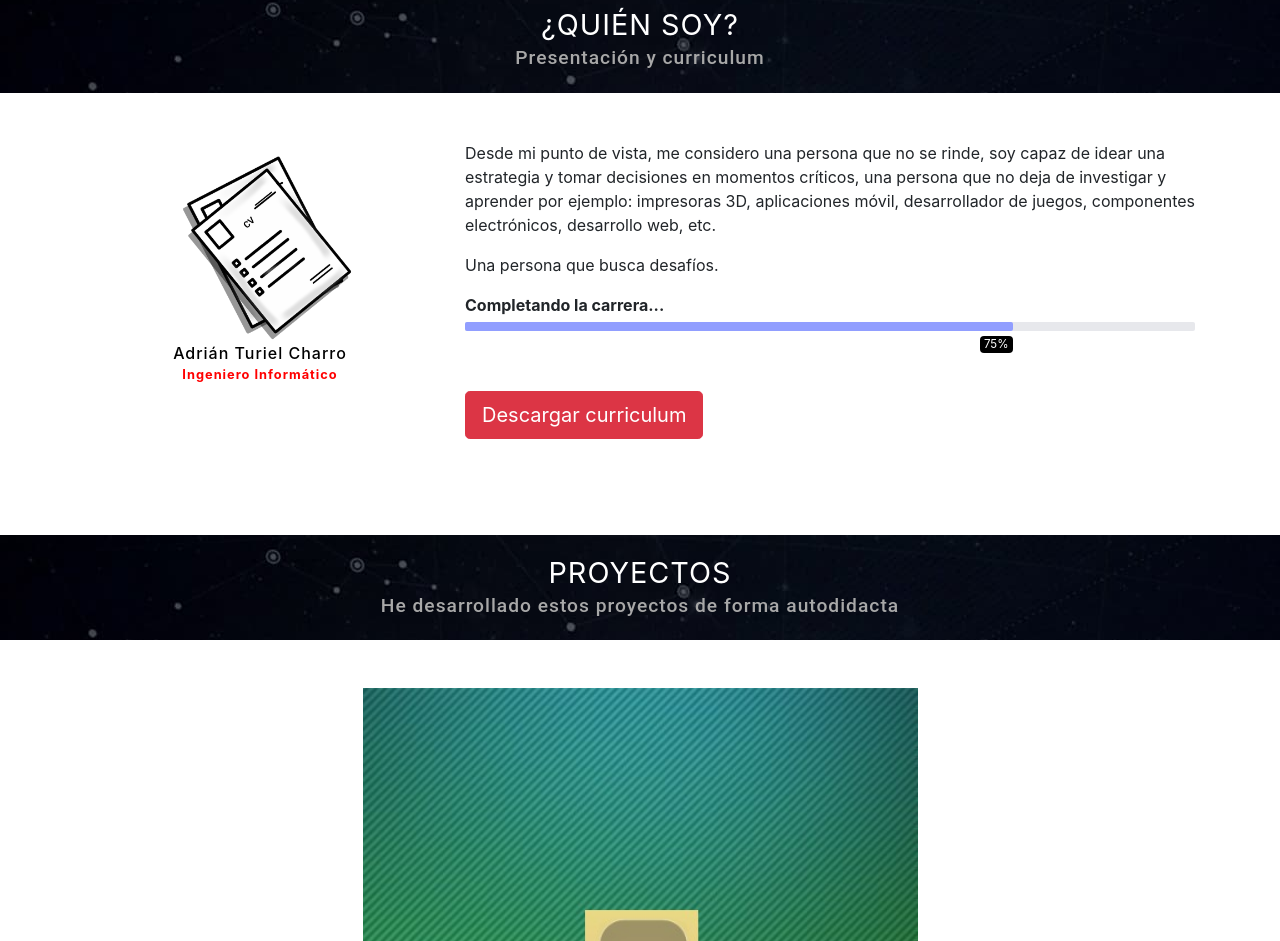
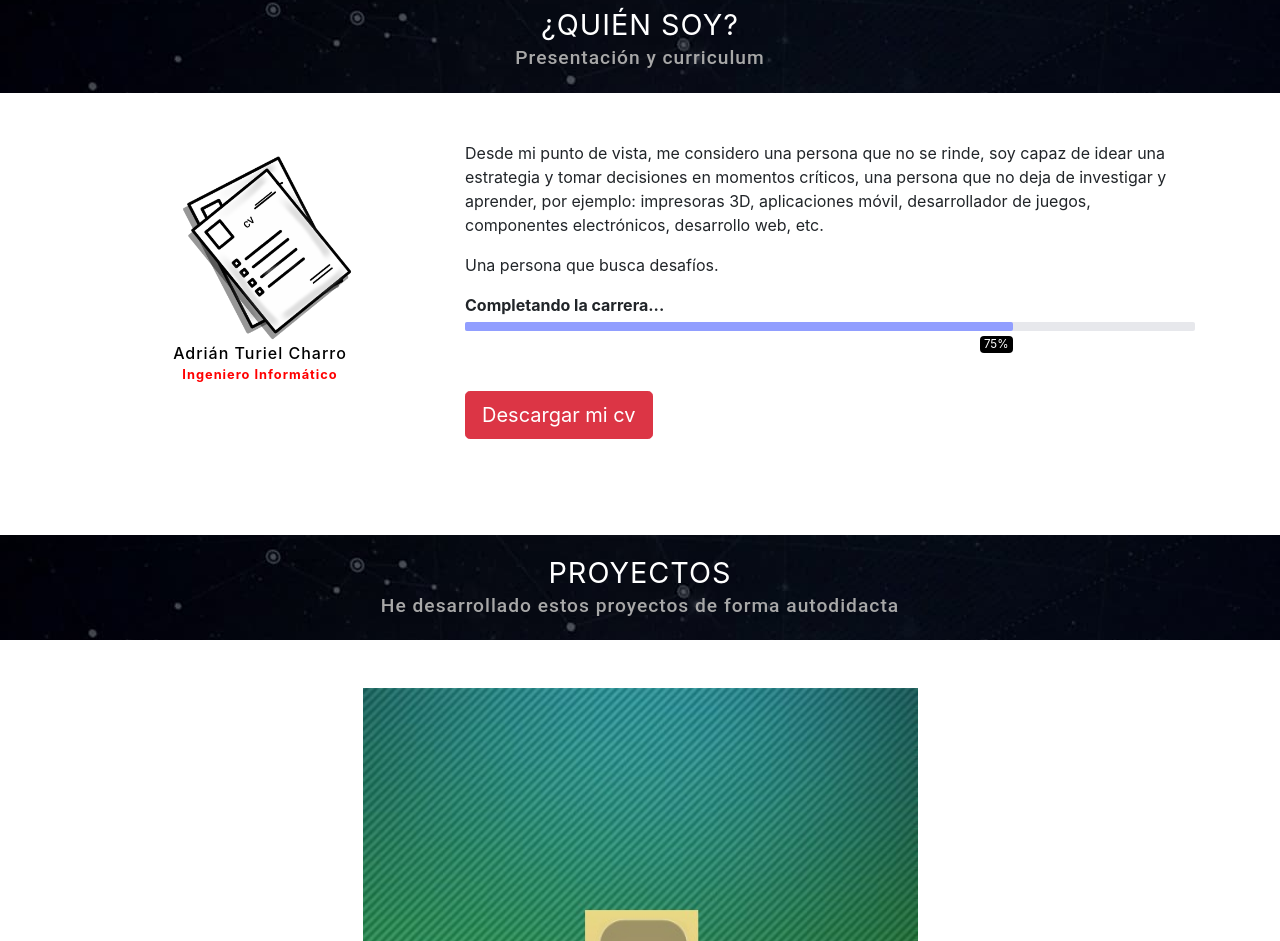
Before and after one commit to atuch17/atuch_web, a plain HTML site: page index.html in a window 1280 px wide. Shown: the part 768-1709 px from the top of the page. Drawn offline with nearby package versions, Linux system fonts and the light colour scheme.

Commit message:
Update index.html

```diff
--- a/index.html
+++ b/index.html
@@ -81,7 +81,7 @@
 				</div>
 
 				<div class="col-md-8 col-sm-6 ">
-					<p>Desde mi punto de vista, me considero una persona que no se rinde, soy capaz de idear una estrategia y tomar decisiones en momentos críticos, una persona que no deja de investigar y aprender por ejemplo: impresoras 3D, aplicaciones móvil, desarrollador de juegos, componentes electrónicos, desarrollo web, etc.</span></p>
+					<p>Desde mi punto de vista, me considero una persona que no se rinde, soy capaz de idear una estrategia y tomar decisiones en momentos críticos, una persona que no deja de investigar y aprender, por ejemplo: impresoras 3D, aplicaciones móvil, desarrollador de juegos, componentes electrónicos, desarrollo web, etc.</span></p>
 					<p>Una persona que busca desafíos.</p>
 
 					<div class="cursos">
@@ -98,7 +98,7 @@
 						</div>
 					</div>
 
-					<a href="curriculum.pdf" class="btn btn-danger btn-lg  mb-5 descarga" role="button" aria-disabled="true" download="CV - Adrian Turiel">Descargar curriculum</a>
+					<a href="curriculum.pdf" class="btn btn-danger btn-lg  mb-5 descarga" role="button" aria-disabled="true" download="CV - Adrian Turiel">Descargar mi cv</a>
 				</div>
 			</div>
 		</section>
```
